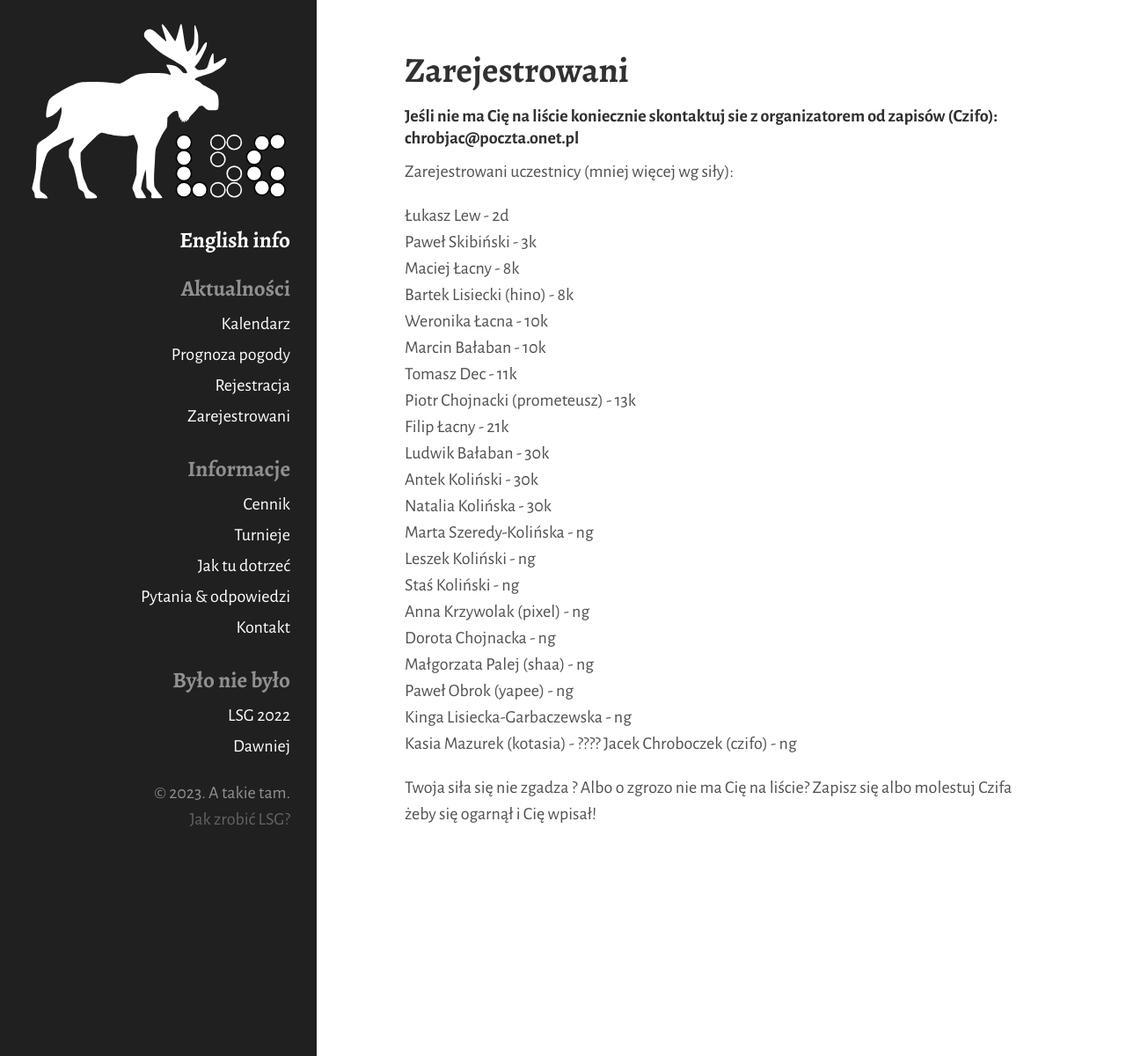
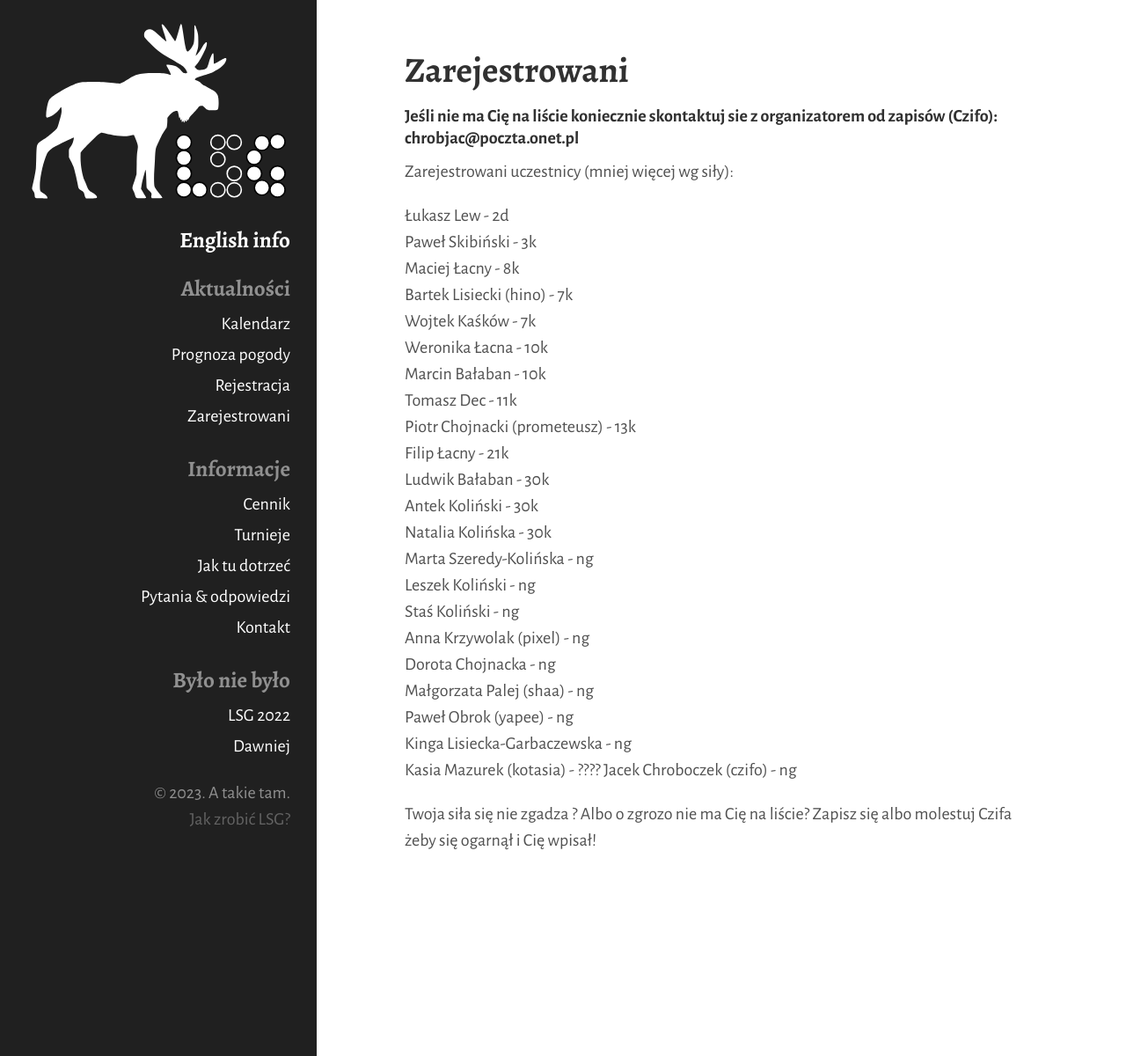
Before and after one commit to tasuki/lsg, a Jekyll site: the page built from zarejestrowani.md, in a window 1280 px wide. Shown: the whole page at 88% size. Built offline with Jekyll 4.4.1, drawn with Linux system fonts in a browser that asks for light colours.

Commit message:
Update zarejestrowani.md

```diff
--- a/zarejestrowani.md
+++ b/zarejestrowani.md
@@ -14,7 +14,8 @@ Zarejestrowani uczestnicy (mniej więcej wg siły):
 Łukasz Lew - 2d <br>
 Paweł Skibiński - 3k <br>
 Maciej Łacny - 8k <br>
-Bartek Lisiecki (hino) - 8k <br>
+Bartek Lisiecki (hino) - 7k <br>
+Wojtek Kaśków - 7k <br>
 Weronika Łacna - 10k <br>
 Marcin Bałaban - 10k <br>
 Tomasz Dec - 11k <br>
```
